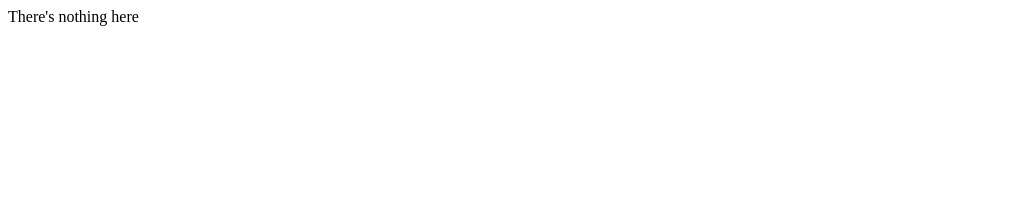
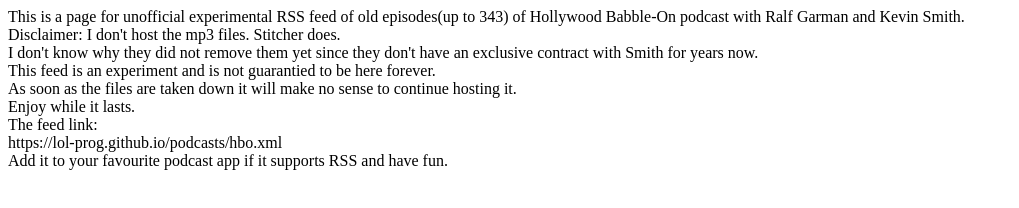
Before and after one commit to lol-prog/podcasts, a plain HTML site: page index.html in a window 1280 px wide. Shown: the whole page, without its empty margins (0-1019 px from the left). Drawn offline with Linux system fonts and the light colour scheme.

Commit message:
Update index.html

```diff
--- a/index.html
+++ b/index.html
@@ -1,8 +1,16 @@
 <html>
 <head>
-<title>Nothing</title>
+<title>HBO RSS</title>
 </head>
 <body>
-There's nothing here
+This is a page for unofficial experimental RSS feed of old episodes(up to 343) of Hollywood Babble-On podcast with Ralf Garman and Kevin Smith.<br>
+Disclaimer: I don't host the mp3 files. Stitcher does. <br>
+I don't know why they did not remove them yet since they don't have an exclusive contract with Smith for years now.<br>
+This feed is an experiment and is not guarantied to be here forever.<br>
+As soon as the files are taken down it will make no sense to continue hosting it.<br>
+Enjoy while it lasts.<br>
+The feed link:<br>
+https://lol-prog.github.io/podcasts/hbo.xml<br>
+Add it to your favourite podcast app if it supports RSS and have fun.<br>
 </body>
 </html>
```
